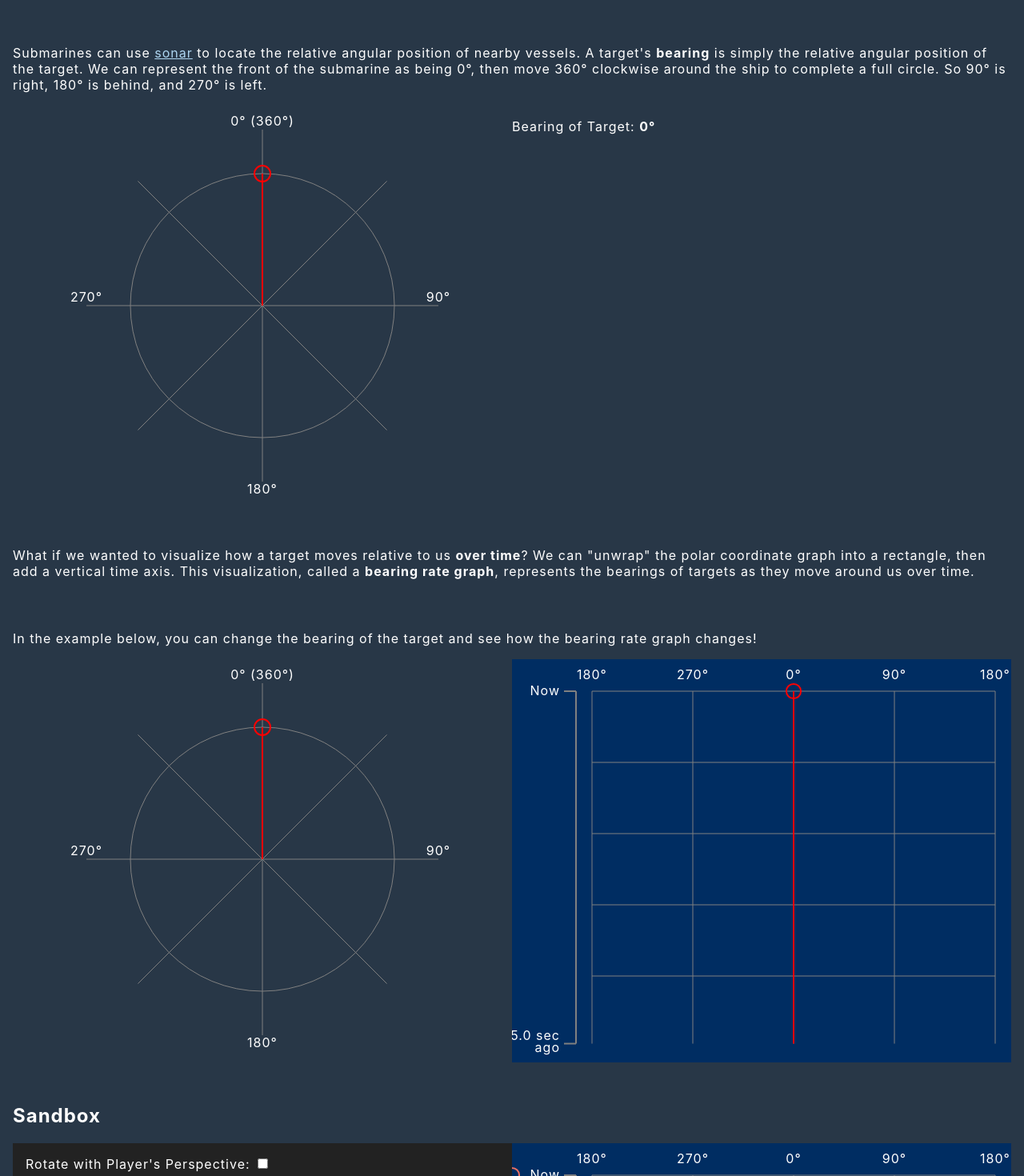
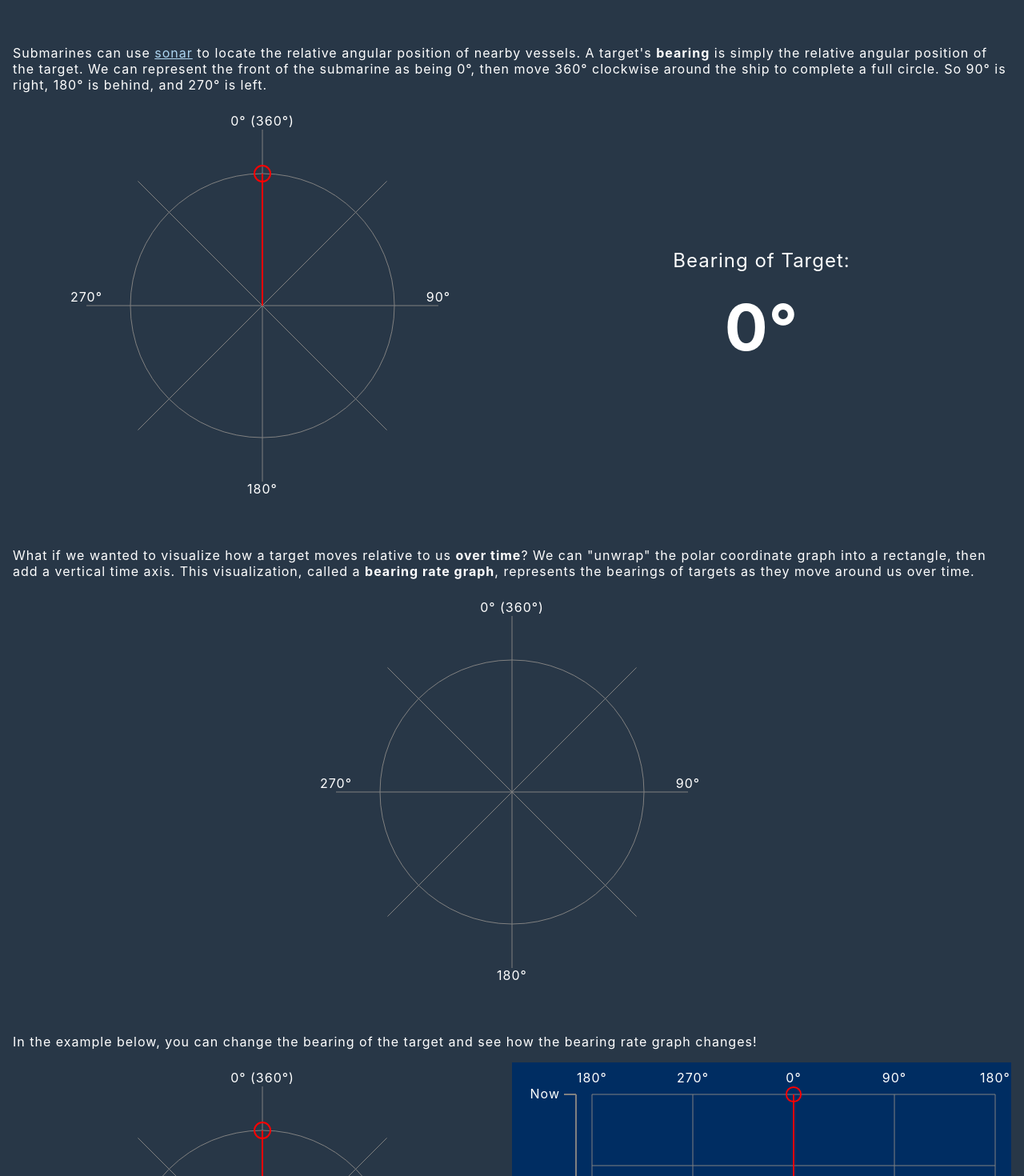
Before and after one commit to harryli0088/bearing-rate-graph, a Svelte app: page / in a window 1280 px wide. Shown: the part 680-2150 px from the top of the page at 80% size. Built offline with nearby package versions, Linux system fonts and the light colour scheme.

Commit message:
styling for simple example

```diff
--- a/src/App.svelte
+++ b/src/App.svelte
@@ -3,6 +3,7 @@
 	import Tutorial from 'Components/Tutorial.svelte'
 	import Sandbox from 'Components/Sandbox.svelte'
 	import SimplePolorExample from 'Components/SimplePolorExample.svelte'
+	import PolarTransition from 'Components/PolarTransition.svelte'
 </script>
 
 <main>
@@ -23,6 +24,8 @@
 
 	<section>
 		<p>What if we wanted to visualize how a target moves relative to us <b>over time</b>? We can "unwrap" the polar coordinate graph into a rectangle, then add a vertical time axis. This visualization, called a <b>bearing rate graph</b>, represents the bearings of targets as they move around us over time.</p>
+
+		<PolarTransition/>
 	</section>
 
 	<section>
--- a/src/Components/Polar.svelte
+++ b/src/Components/Polar.svelte
@@ -1,7 +1,7 @@
 <script lang="ts">
   import PhysicsObject from '../Classes/PhysicsObject.ts'
 
-  export let fullWidth:number = 500
+  let fullWidth:number = 500
   $: centeredWidth = Math.min(500, fullWidth)
   $: fullHeight = centeredWidth
   const DIAG_CONSTANT = Math.sqrt(2)/2
@@ -37,6 +37,7 @@
 </script>
 
 <main>
+  <div class="polarContainer" bind:clientWidth={fullWidth}>
     <svg
       bind:this={svg}
       width={fullWidth}
@@ -65,9 +66,14 @@
         </g>
       </g>
     </svg>
+  </div>
 </main>
 
 <style>
+  .polarContainer {
+    text-align: center;
+  }
+
   .grid line, .grid circle {
     fill: none;
     stroke: gray;
--- /dev/null
+++ b/src/Components/PolarTransition.svelte
@@ -0,0 +1,54 @@
+<script lang="ts">
+  export let fullWidth:number = 500
+  $: centeredWidth = Math.min(500, fullWidth)
+  $: fullHeight = centeredWidth
+  const DIAG_CONSTANT = Math.sqrt(2)/2
+  const PADDING = 30
+  $: width = centeredWidth - 2*PADDING
+  $: height = fullHeight - 2*PADDING
+  $: halfWidth = width/2
+  $: halfHeight = height/2
+
+  let svg
+</script>
+
+<main>
+  <div bind:clientWidth={fullWidth}>
+    <svg
+      bind:this={svg}
+      width={fullWidth}
+      height={fullHeight}
+    >
+      <g transform={`translate(${fullWidth/2},${fullHeight/2})`}>
+        <g class="grid">
+          <circle cx={0} cy={0} r={halfWidth*3/4}/>
+
+          <line x1={0} y1={-halfHeight} x2={0} y2={0}/>
+          <line x1={0} y1={0} x2={0} y2={halfHeight}/>
+          <line x1={-halfWidth} y1={0} x2={0} y2={0}/>
+          <line x1={0} y1={0} x2={halfWidth} y2={0}/>
+          <line x1={-halfWidth*DIAG_CONSTANT} y1={-halfHeight*DIAG_CONSTANT} x2={0} y2={0}/>
+          <line x1={0} y1={0} x2={halfWidth*DIAG_CONSTANT} y2={halfHeight*DIAG_CONSTANT}/>
+          <line x1={halfWidth*DIAG_CONSTANT} y1={-halfHeight*DIAG_CONSTANT} x2={0} y2={0}/>
+          <line x1={0} y1={0} x2={-halfWidth*DIAG_CONSTANT} y2={halfHeight*DIAG_CONSTANT}/>
+
+          <text x={0} y={-halfHeight} dy={-5}>0° (360°)</text>
+          <text x={halfWidth} y={0} dy={-5}>90°</text>
+          <text x={0} y={halfHeight} dy={15}>180°</text>
+          <text x={-halfWidth} y={0} dy={-5}>270°</text>
+        </g>
+      </g>
+    </svg>
+  </div>
+</main>
+
+<style>
+  .grid line, .grid circle {
+    fill: none;
+    stroke: gray;
+    stroke-width: 1px;
+  }
+  .grid text {
+    text-anchor: middle;
+  }
+</style>
--- a/src/Components/Row.svelte
+++ b/src/Components/Row.svelte
@@ -11,7 +11,7 @@
 	.row {
 		display: flex;
 	}
-  .row > :global(div) {
+  .row > :global(main), .row > :global(div) {
     width: 50%;
   }
 
@@ -19,7 +19,7 @@
     .row {
   		flex-direction: column;
   	}
-    .row > :global(div) {
+    .row > :global(main), .row > :global(div) {
       width: 100%;
     }
   }
--- a/src/Components/SimplePolorExample.svelte
+++ b/src/Components/SimplePolorExample.svelte
@@ -6,12 +6,11 @@
 
   const MAX_HISTORY_LENGTH = 100
 
-  let polarWidth:number = 500
   const PADDING = 30
 	let actor: PhysicsObject = new PhysicsObject({
     maxHistoryLength: MAX_HISTORY_LENGTH,
     positionX: 0,
-    positionY: (-Math.min(500, polarWidth)/2 + PADDING)*3/4,
+    positionY: (-500/2 + PADDING)*3/4,
   })
 
   let currentBearing = 0
@@ -26,22 +25,34 @@
 
 <main>
   <Row>
-    <div class="polarContainer" bind:clientWidth={polarWidth}>
-      <Polar
-        {actor}
-        fullWidth={polarWidth}
-        {updateActorPositionCallback}
-      />
-    </div>
+    <Polar
+      {actor}
+      {updateActorPositionCallback}
+    />
 
-  	<div>
-      <p>Bearing of Target: <b>{parseInt(currentBearing)}°</b></p>
+  	<div class="showBearing">
+      <div>
+        <div class="label">Bearing of Target: </div>
+        <br/>
+        <div class="bearingValue"><b>{parseInt(currentBearing)}°</b></div>
+      </div>
     </div>
   </Row>
 </main>
 
 <style>
-  .polarContainer {
+  .showBearing {
+    display:flex;
+    align-items: center;
+    justify-content:center;
     text-align: center;
   }
+
+  .label {
+    font-size: 1.5em;
+  }
+
+  .bearingValue {
+    font-size: 5em;
+  }
 </style>
--- a/src/Components/Tutorial.svelte
+++ b/src/Components/Tutorial.svelte
@@ -13,7 +13,7 @@
 	let actor: PhysicsObject = new PhysicsObject({
     maxHistoryLength: MAX_HISTORY_LENGTH,
     positionX: 0,
-    positionY: (-Math.min(500, polarWidth)/2 + PADDING)*3/4,
+    positionY: (-500/2 + PADDING)*3/4,
   })
 
   let intervalCount = 0
@@ -37,12 +37,7 @@
 
 <main>
   <Row>
-    <div class="polarContainer" bind:clientWidth={polarWidth}>
-      <Polar
-        {actor}
-        fullWidth={polarWidth}
-      />
-    </div>
+    <Polar {actor}/>
 
   	<div bind:clientWidth={bearingRateGraphWidth}>
       <BearingRateGraph
```
Lines whose indentation alone changed are shown as unchanged.
